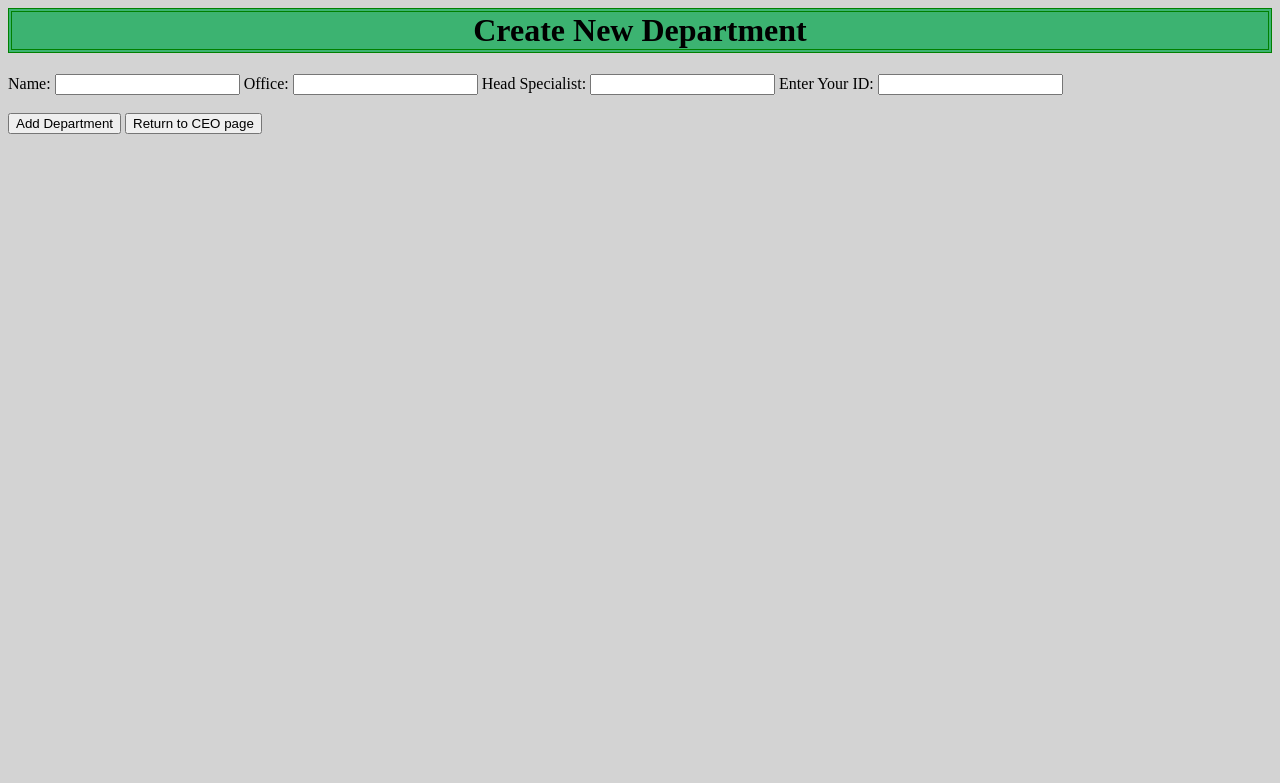
After one commit to BrayanSosa04/DB-Project-Repo, a PHP site: page /department_create.php in a window 1280 px wide. The commit adds this page. Shown: the top 783 px of the page. Run offline with PHP 8.4, Linux system fonts and the light colour scheme.

Commit message:
testing create department

```diff
--- a/CEO.php
+++ b/CEO.php
@@ -26,7 +26,8 @@
       <label for = "OSVinput2"># of Specialists:</label>
       <input type = "text" id = "OSVinput2" OSVinput = "OSVinput2" name = "OSVinput2">
       <button type = "submit" id = "OSVsubmit" name = "OSVsubmit">View Office Report</button>
-      <button type = "submit" id = "OSVcreate" name = "OSVcreate" formaction = "office_create.php">Add Office</button>
+      <button type = "submit" id = "OSVcreate" name = "OSVcreate" formaction = "office_create.php">Add Office</button><br></br>
+      <button type = "submit" id = "DeptCreate" name = "DeptCreate" formaction = "department_create.php">Add Department</button>
     </form>
 
     <!--<form action = "office_update.php" method = "GET">
--- /dev/null
+++ b/department_create.php
@@ -0,0 +1,37 @@
+<style>
+    body {
+      background-color: lightgray;
+    }
+
+    h1 {
+      font-family: "Times New Roman";
+      text-align: center;
+      background-color: mediumseagreen;
+      border: 4px solid green;
+      border-style: double;
+  }
+</style>
+
+<body>
+  <h1>Create New Department</h1>
+
+  <section id = "DeptCOverview">
+    <form action = "department_create2.php" method = "POST">
+      <label for = "DeptCName">Name:</label>
+      <input type = "text" id = "DeptCName" DeptCName = "DeptCName" name = "DeptCName">
+
+      <label for = "DeptCOffice">Office:</label>
+      <input type = "text" id = "DeptCOffice" DeptCOffice = "DeptCOffice" name = "DeptCOffice">
+
+      <label for = "DeptCSpecialist">Head Specialist:</label>
+      <input type = "text" id = "DeptCSpecialist" DeptCSpecialist = "DeptCSpecialist" name = "DeptCSpecialist">
+
+      <label for = "DeptCModifiedBy">Enter Your ID:</label>
+      <input type = "text" id = "DeptCModifiedBy" DeptCModifiedBy = "DeptCModifiedBy" name = "DeptCModifiedBy">
+
+      <br></br>
+      <button type = "submit" name = "submit">Add Department</button>
+      <button type = "submit" name = "submit_c" formaction = "CEO.php">Return to CEO page</button>
+    </form>
+  </section>
+</body>
```
Also changed, not shown: department_create2.php (added, +30 -0 lines).
